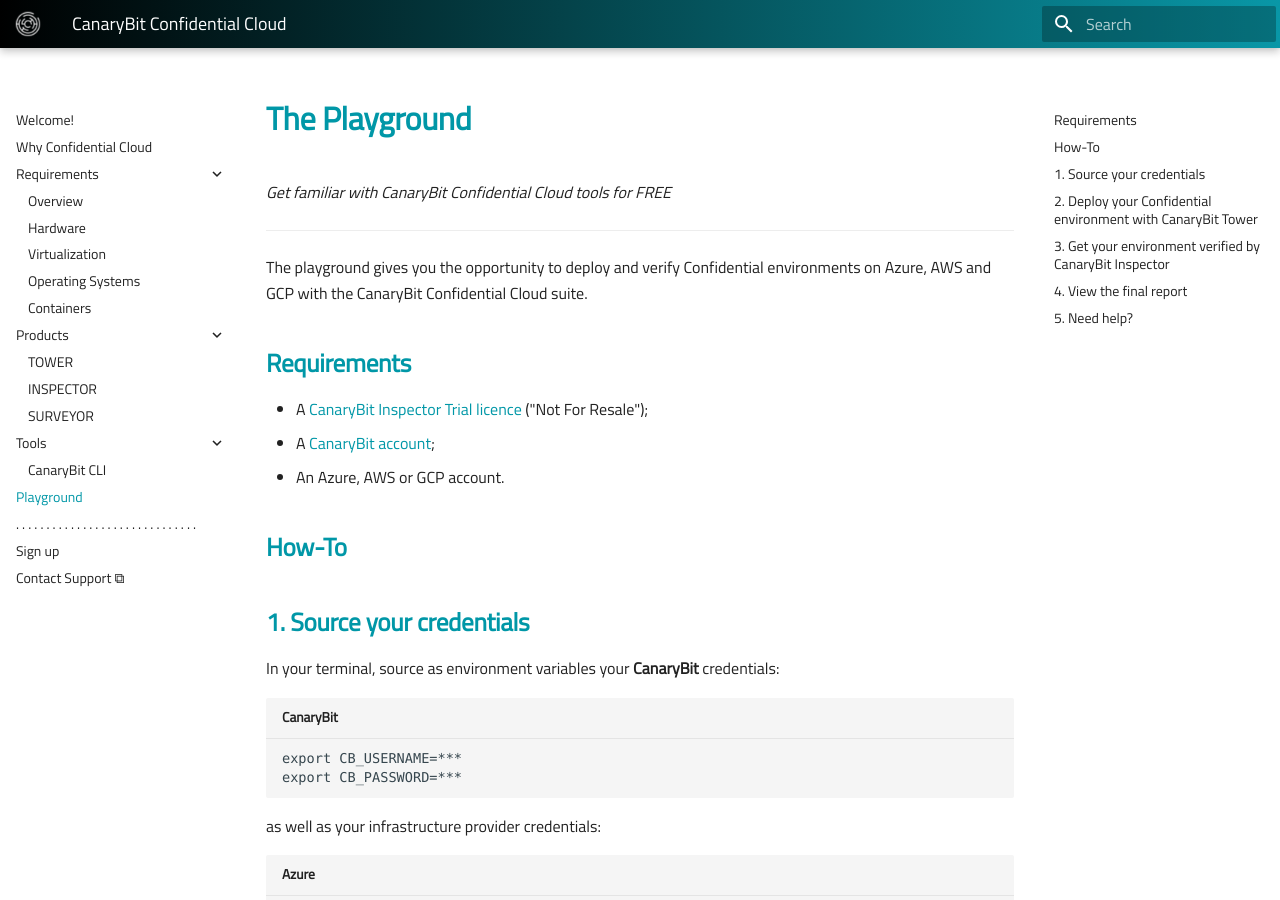
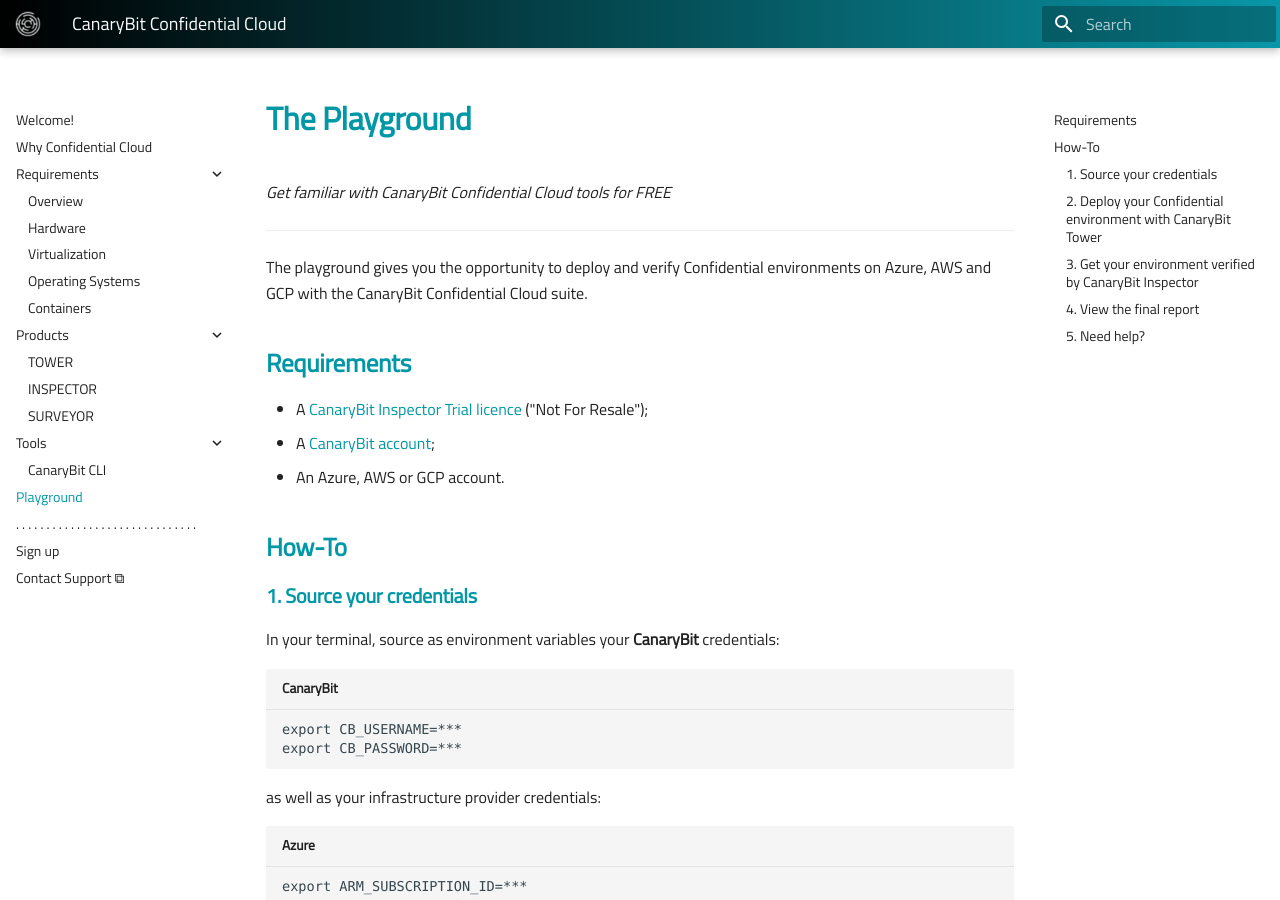
Before and after one commit to canarybit/cc-docs, an MkDocs documentation site: the page built from docs/playground.md, in a window 1280 px wide and 900 px high. Built offline with MkDocs 1.6.1 and Material for MkDocs 9.7.7, drawn with Linux system fonts in a browser that asks for light colours.

Commit message:
General improvements

````diff
--- a/docs/playground.md
+++ b/docs/playground.md
@@ -14,7 +14,7 @@
 
 ## How-To
 
-## 1. Source your credentials
+### 1. Source your credentials
 
 In your terminal, source as environment variables your **CanaryBit** credentials:
 
@@ -44,7 +44,7 @@
 export GOOGLE_ZONE=***
 ```
 
-## 2. Deploy your Confidential environment with CanaryBit Tower
+### 2. Deploy your Confidential environment with CanaryBit Tower
 
 CanaryBit Tower comes with a set of [examples](https://github.com/canarybit/terraform-canarybit-tower/tree/main/examples) that can be used to provision a secure environment in your target infrastructure.
 
@@ -52,7 +52,7 @@
 
 Finally, deploy the environment following the steps documented in the [Products :: TOWER](./products/tower.md#deploy-verify) page.
 
-## 3. Get your environment verified by CanaryBit Inspector
+### 3. Get your environment verified by CanaryBit Inspector
 
 The verification of your Confidential environment is triggered **automatically** when using CanaryBit Tower.
 
@@ -82,7 +82,7 @@
     ```
     providing `$CBTOKEN` and `$HW_ENV` (`"snp"` or `"tdx"`, depending on your hardware chipset) as arguments.
 
-## 4. View the final report
+### 4. View the final report
 
 Simply [log in](https://inspector.confidentialcloud.io) to the CanaryBit Inspector Dashboard to view the final report, monitor and observe the security of your environment.
 
@@ -94,6 +94,6 @@
 
 ![Inspector Dashboard Graph](./img/inspector-dashboard-graph.png)
 
-## 5. Need help?
+### 5. Need help?
 
 For **custom setups**, please [get in touch](https://www.canarybit.eu/contact) with the CanaryBit support team. We will be happy to discuss and help you with your requirements.
````
